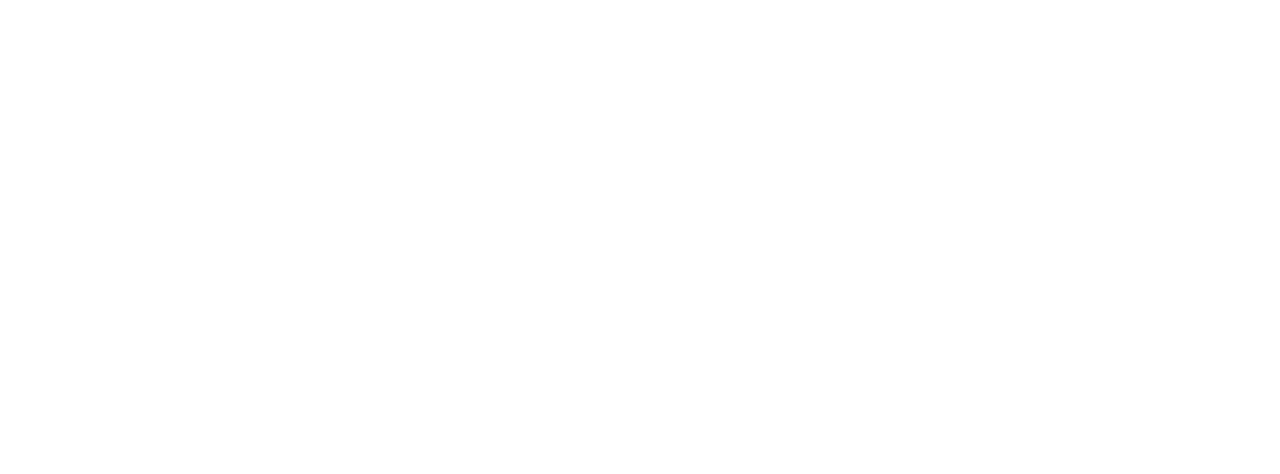
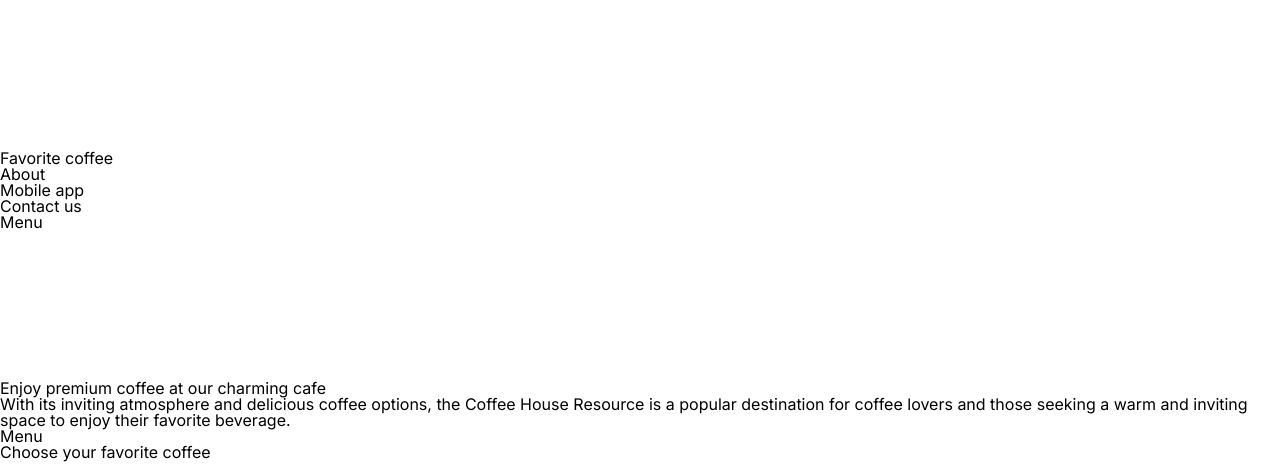
Before and after one commit to IlchenkoY/rs-projects, a plain HTML site: page coffee-house/index.html in a window 1280 px wide. Drawn offline with nearby package versions, Linux system fonts and the light colour scheme.

Commit message:
refactor: apply prettier,add base styles,add favicon,add base html markup

```diff
--- a/coffee-house/index.html
+++ b/coffee-house/index.html
@@ -4,10 +4,78 @@
 <head>
     <meta charset="UTF-8">
     <meta name="viewport" content="width=device-width, initial-scale=1.0">
-    <title>Document</title>
+    <title>Coffee-House</title>
+    <link rel="stylesheet"
+        href="https://cdnjs.cloudflare.com/ajax/libs/modern-normalize/2.0.0/modern-normalize.min.css" />
+    <link rel="preconnect" href="https://fonts.googleapis.com">
+    <link rel="preconnect" href="https://fonts.gstatic.com" crossorigin>
+    <link
+        href="https://fonts.googleapis.com/css2?family=Inter:wght@400;600;700&family=Manrope:wght@400;700&display=swap"
+        rel="stylesheet">
+    <link rel="icon" type="image/png" href="favicon.ico">
+    <link rel="stylesheet" href="styles.css">
 </head>
 
 <body>
+    <header>
+        <div>
+            <nav>
+                <a href="index.html">
+                    <svg>
+                        <use></use>
+                    </svg>
+                </a>
+                <ul>
+                    <li>Favorite coffee</li>
+                    <li>About</li>
+                    <li>Mobile app</li>
+                    <li>Contact us</li>
+                </ul>
+            </nav>
+            <a href="/">Menu
+                <svg>
+                    <use></use>
+                </svg>
+            </a>
+        </div>
+    </header>
+    <main>
+        <!--HERO-->
+        <section>
+            <div>
+                <h1><span>Enjoy</span> premium coffee at our charming cafe</h1>
+                <p>With its inviting atmosphere and delicious coffee options, the Coffee House Resource is a popular
+                    destination for coffee
+                    lovers and those seeking a warm and inviting space to enjoy their favorite beverage.</p>
+                <a href="index.html">Menu</a>
+            </div>
+        </section>
+        <div>
+            <h2>Choose your <span>favorite</span> coffee</h2>
+            <button type="button"></button>
+            <div>
+                <img src="" alt="">
+                <p></p>
+                <p></p>
+                <p></p>
+            </div>
+        </div>
+        <!--FAVORITE COFFEE-->
+        <section>
+            <div></div>
+        </section>
+        <!--ABOUT-->
+        <section>
+            <div></div>
+        </section>
+        <!--OUR APP-->
+        <section>
+            <div></div>
+        </section>
+    </main>
+    <footer>
+        <div></div>
+    </footer>
 </body>
 
 </html>
--- /dev/null
+++ b/coffee-house/styles.css
@@ -0,0 +1,87 @@
+:root {
+  --text-dark-color: #403f3d;
+  --text-light: #e1d4c9;
+  --text-accent: #b0907a;
+  --background-body: #e1d4c9;
+  --background-container: #665f55;
+  --background-backdrop: #403f3dcc;
+  --border-light: #c1b6ad;
+  --border-dark: #665f55;
+  --main-font: "Inter", sans-serif;
+  --timing-function: cubic-bezier(0.4, 0, 0.2, 1);
+}
+
+*,
+*::before,
+*::after {
+  box-sizing: border-box;
+}
+
+* {
+  margin: 0;
+  padding: 0;
+  border: 0 solid transparent;
+}
+
+html {
+  -webkit-text-size-adjust: 100%;
+}
+
+body {
+  min-height: 100vh;
+  line-height: 1;
+  text-rendering: optimizeSpeed;
+  font-family: var(--main-font);
+}
+
+img,
+svg,
+video,
+canvas,
+audio,
+iframe,
+embed,
+object {
+  display: block;
+  max-width: 100%;
+}
+
+input,
+button,
+textarea,
+select {
+  font: inherit;
+  line-height: inherit;
+  color: inherit;
+}
+
+table {
+  border-collapse: collapse;
+  border-spacing: 0;
+}
+
+a {
+  cursor: pointer;
+  color: inherit;
+  text-decoration: inherit;
+  -webkit-tap-highlight-color: transparent;
+}
+
+h1,
+h2,
+h3,
+h4,
+h5,
+h6 {
+  font-size: inherit;
+  font-weight: inherit;
+}
+
+ol,
+ul {
+  list-style: none;
+}
+
+::-moz-placeholder {
+  opacity: 1;
+}
```
Also changed, not shown: coffee-house/.prettierrc.json (added), coffee-house/favicon.ico (added), 2 other files.
